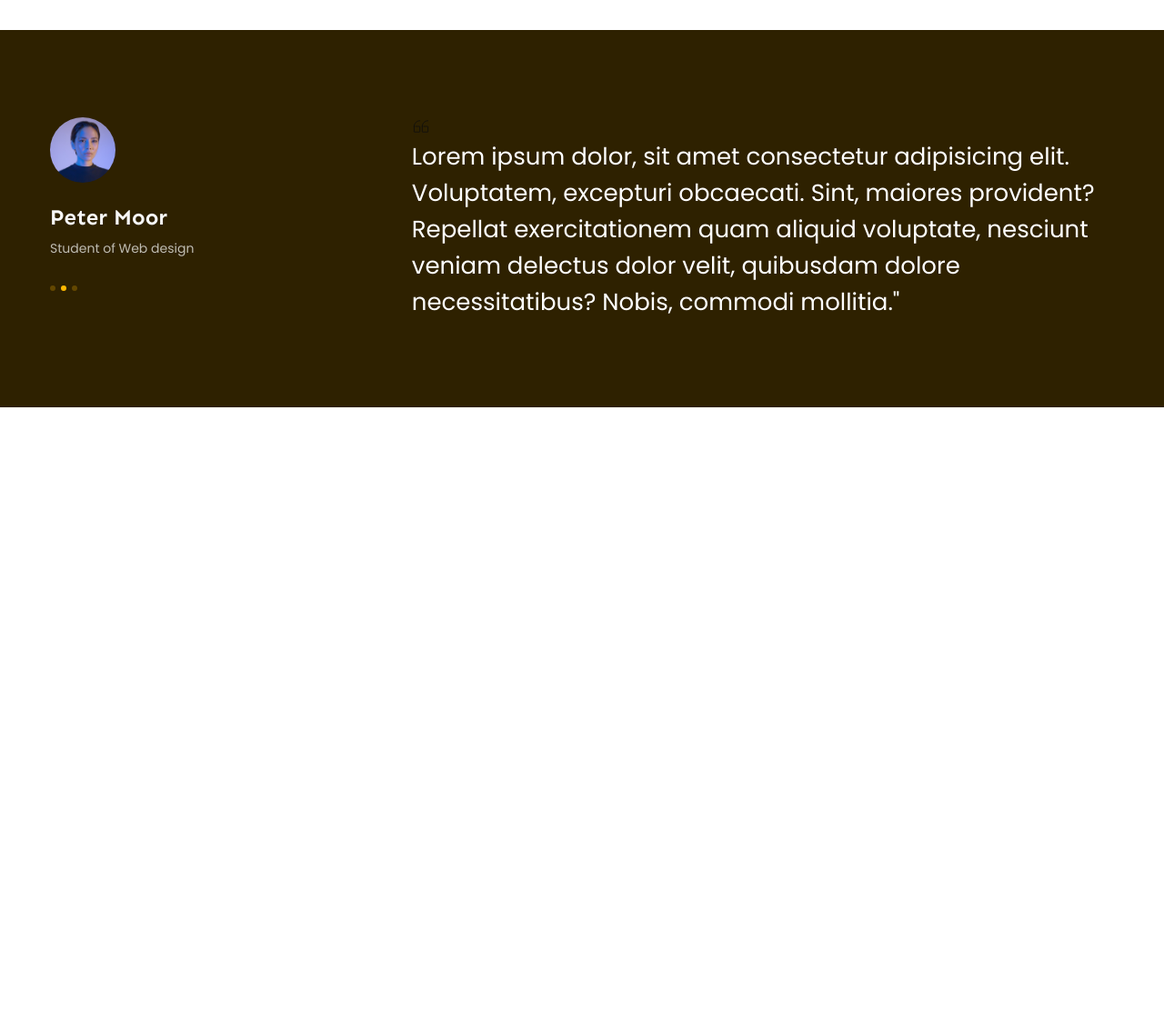
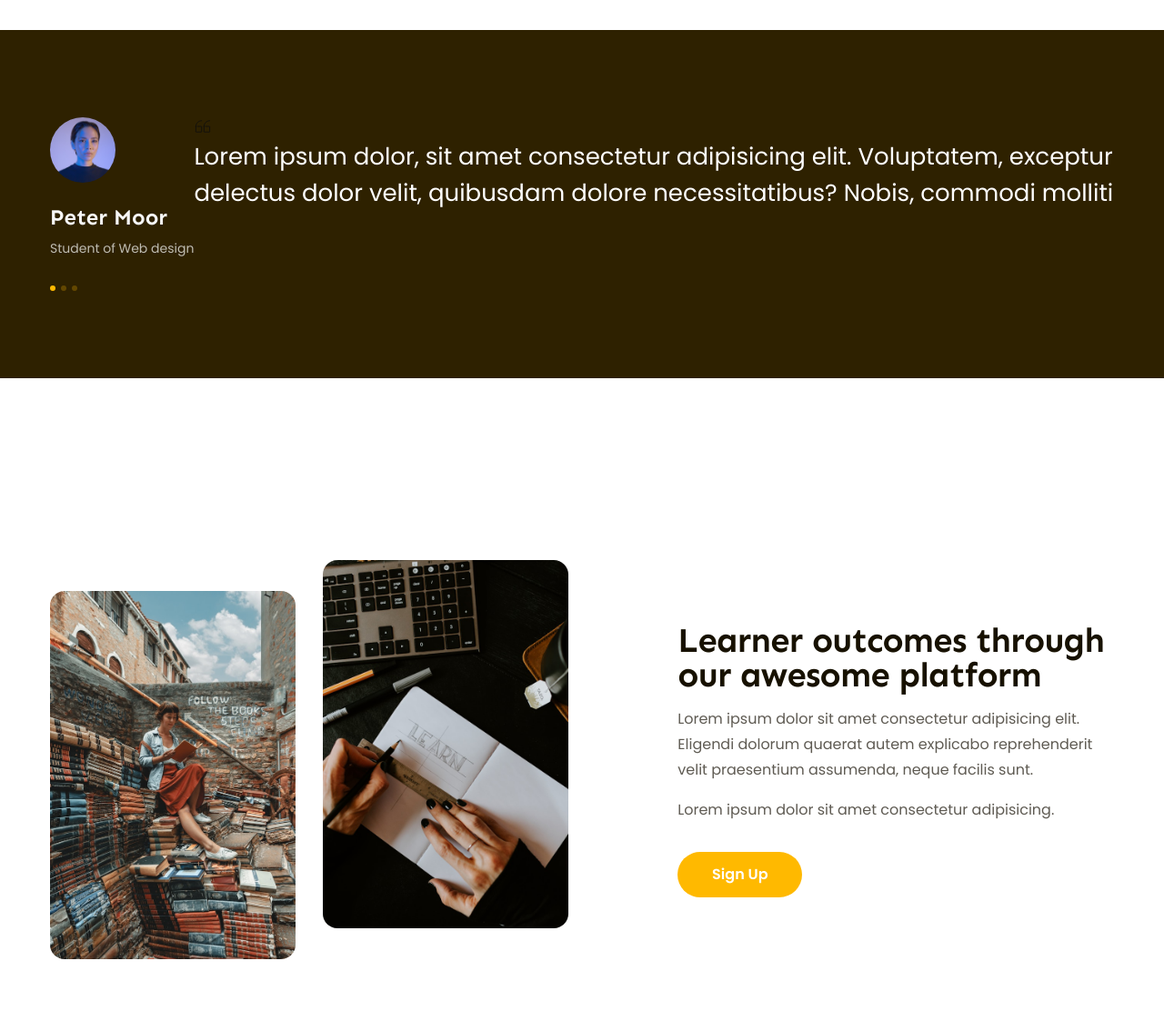
Before and after one commit to babiboi2k/Figma-to-HTML, a plain HTML site: page index.html in a window 1280 px wide. Shown: the part 1940-3063 px from the top of the page at 91% size. Drawn offline with Linux system fonts and the light colour scheme.

Commit message:
p10.code features

```diff
--- a/assets/css/style.css
+++ b/assets/css/style.css
@@ -372,8 +372,13 @@ a {
   padding: 96px 0px;
   background: #2e2100;
 }
+.feedback-list {
+  display: flex;
+  overflow: hidden;
+}
 .feedback-item {
   display: flex;
+  flex-shrink: 0;
 }
 .feedback-item .avatar {
   width: 72px;
@@ -413,10 +418,52 @@ a {
 }
 .feedback-item .content {
   width: 66%;
-  margin-left: auto;
+  /* margin-left: auto; */
+  justify-content: space-between;
+  align-items: center;
 }
 .feedback-item blockquote {
   color: #fff;
   font-size: 2.6rem;
   line-height: 1.54;
 }
+/* ============================Features============================ */
+.features {
+  margin-top: 135px;
+  padding: 65px 0;
+}
+.features .body {
+  display: flex;
+  justify-content: space-between;
+}
+.features .images {
+  display: flex;
+  gap: 30px;
+}
+.features .images img {
+  width: 270px;
+  height: 405px;
+  object-fit: cover;
+  border-radius: 16px;
+}
+.features .images .lower {
+  margin-top: 34px;
+}
+.features .content {
+  width: 41%;
+  display: flex;
+  flex-direction: column;
+  justify-content: center;
+}
+.features .desc {
+  margin-top: 16px;
+  color: #5f5b53;
+  font-size: 1.6rem;
+  line-height: 1.75;
+}
+.features .cta-btn {
+  margin-top: 32px;
+  width: 137px;
+  height: 50px;
+  background: var(--primary-color);
+}
--- a/index.html
+++ b/index.html
@@ -290,11 +290,47 @@
       <div class="feedback">
         <div class="main-content">
           <div class="feedback-list">
+            <!-- item 1 -->
             <div class="feedback-item">
               <!-- Khối bên trái -->
               <div class="info">
                 <img
                   src="./assets/img/ava1.jpg"
+                  alt="Peter Moor"
+                  class="avatar"
+                />
+                <p class="member-name">Peter Moor</p>
+                <p class="desc">Student of Web design</p>
+                <div class="dots">
+                  <span class="dot active"></span>
+                  <span class="dot"></span>
+                  <span class="dot"></span>
+                </div>
+              </div>
+
+              <!-- Khối bên phải -->
+              <div class="content">
+                <img
+                  src="./assets/icon/open-quotes.svg"
+                  alt=""
+                  class="open-quotes"
+                />
+                <blockquote>
+                  Lorem ipsum dolor, sit amet consectetur adipisicing elit.
+                  Voluptatem, excepturi obcaecati. Sint, maiores provident?
+                  Repellat exercitationem quam aliquid voluptate, nesciunt
+                  veniam delectus dolor velit, quibusdam dolore necessitatibus?
+                  Nobis, commodi mollitia."
+                </blockquote>
+              </div>
+            </div>
+
+            <!-- item 2 -->
+            <div class="feedback-item">
+              <!-- Khối bên trái -->
+              <div class="info">
+                <img
+                  src="./assets/img/ava2.jpg"
                   alt="Peter Moor"
                   class="avatar"
                 />
@@ -323,6 +359,73 @@
                 </blockquote>
               </div>
             </div>
+
+            <!-- item 3 -->
+            <div class="feedback-item">
+              <!-- Khối bên trái -->
+              <div class="info">
+                <img
+                  src="./assets/img/ava3.jpg"
+                  alt="Peter Moor"
+                  class="avatar"
+                />
+                <p class="member-name">Peter Moor</p>
+                <p class="desc">Student of Web design</p>
+                <div class="dots">
+                  <span class="dot"></span>
+                  <span class="dot"></span>
+                  <span class="dot active"></span>
+                </div>
+              </div>
+
+              <!-- Khối bên phải -->
+              <div class="content">
+                <img
+                  src="./assets/icon/open-quotes.svg"
+                  alt=""
+                  class="open-quotes"
+                />
+                <blockquote>
+                  Lorem ipsum dolor, sit amet consectetur adipisicing elit.
+                  Voluptatem, excepturi obcaecati. Sint, maiores provident?
+                  Repellat exercitationem quam aliquid voluptate, nesciunt
+                  veniam delectus dolor velit, quibusdam dolore necessitatibus?
+                  Nobis, commodi mollitia."
+                </blockquote>
+              </div>
+            </div>
+          </div>
+        </div>
+      </div>
+      <!-- features -->
+      <div class="features">
+        <div class="main-content">
+          <div class="body">
+            <div class="images">
+              <img
+                class="lower"
+                src="./assets/img/learn1.jpg"
+                alt="Learner outcomes through our awesome platform"
+              />
+              <img
+                src="./assets/img/learn2.jpg"
+                alt="Learner outcomes through our awesome platform"
+              />
+            </div>
+            <div class="content">
+              <h2 class="heading-lv2">
+                Learner outcomes through our awesome platform
+              </h2>
+              <p class="desc">
+                Lorem ipsum dolor sit amet consectetur adipisicing elit.
+                Eligendi dolorum quaerat autem explicabo reprehenderit velit
+                praesentium assumenda, neque facilis sunt.
+              </p>
+              <p class="desc">
+                Lorem ipsum dolor sit amet consectetur adipisicing.
+              </p>
+              <a href="#!" class="btn cta-btn">Sign Up</a>
+            </div>
           </div>
         </div>
       </div>
```
Also changed, not shown: assets/img/ava2.jpg (added), assets/img/ava3.jpg (added), assets/img/learn1.jpg (added), assets/img/learn2.jpg (added).
